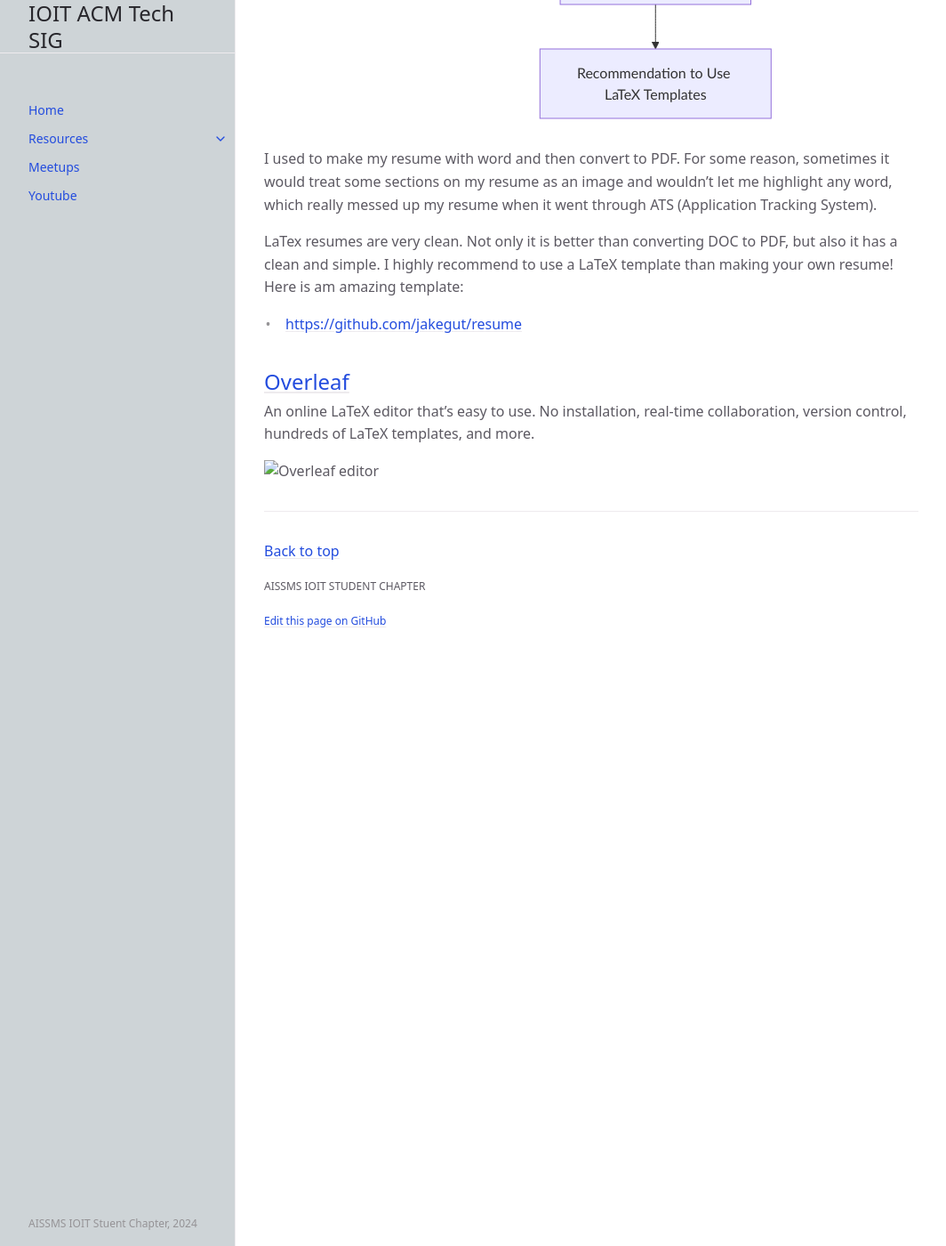
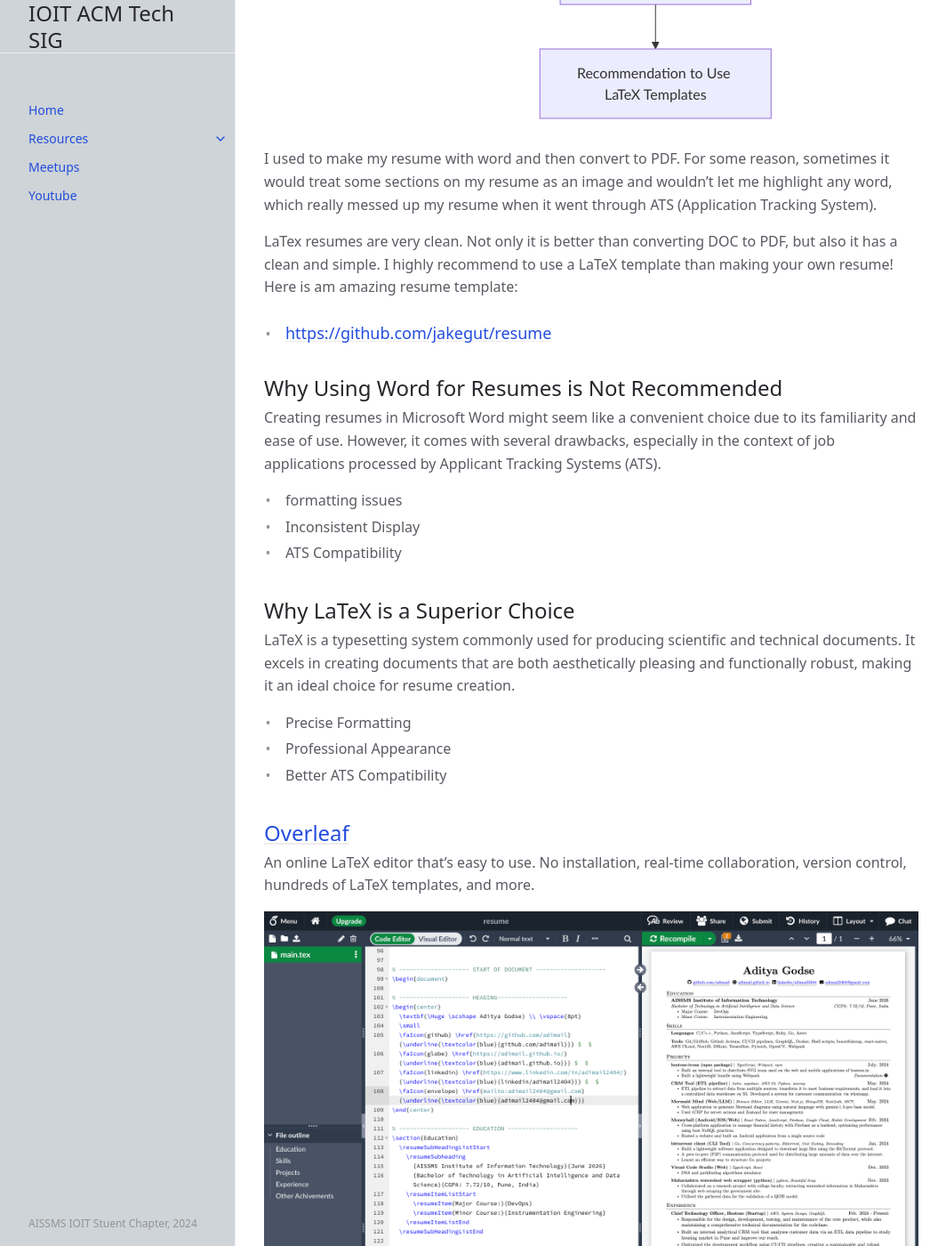
Before and after one commit to adimail/ioit-acm-techsig, a Jekyll site: the page built from docs/resources/resume-template.md, in a window 1280 px wide and 1400 px high, scrolled down 998 px. Shown: the whole window at 89% size, without its empty margins (107-1171 px from the left). Built offline with Jekyll 4.4.1, drawn with Linux system fonts in a browser that asks for light colours; cached includes are drawn as plain includes; some of the changed text lies outside the part shown.

Commit message:
Resume template additions, 3rd sept ppt deck

```diff
--- a/docs/resources/resume-template.md
+++ b/docs/resources/resume-template.md
@@ -26,13 +26,34 @@ graph TD;
 
 I used to make my resume with word and then convert to PDF. For some reason, sometimes it would treat some sections on my resume as an image and wouldn't let me highlight any word, which really messed up my resume when it went through ATS (Application Tracking System).
 
-LaTex resumes are very clean. Not only it is better than converting DOC to PDF, but also it has a clean and simple. I highly recommend to use a LaTeX template than making your own resume! Here is am amazing template:
+LaTex resumes are very clean. Not only it is better than converting DOC to PDF, but also it has a clean and simple. I highly recommend to use a LaTeX template than making your own resume! Here is am amazing resume template:
 
-- [https://github.com/jakegut/resume](https://github.com/jakegut/resume)
+- ### [https://github.com/jakegut/resume](https://github.com/jakegut/resume)
 
+## Why Using Word for Resumes is Not Recommended
+
+Creating resumes in Microsoft Word might seem like a convenient choice due to its familiarity and ease of use. However, it comes with several drawbacks, especially in the context of job applications processed by Applicant Tracking Systems (ATS).
+
+- formatting issues
+- Inconsistent Display
+- ATS Compatibility
+
+## Why LaTeX is a Superior Choice
+
+LaTeX is a typesetting system commonly used for producing scientific and technical documents. It excels in creating documents that are both aesthetically pleasing and functionally robust, making it an ideal choice for resume creation.
+
+- Precise Formatting
+- Professional Appearance
+- Better ATS Compatibility
 
 ## [Overleaf](https://www.overleaf.com)
 
 An online LaTeX editor that's easy to use. No installation, real-time collaboration, version control, hundreds of LaTeX templates, and more.
 
-![Overleaf editor](../../assets/images/blogs/overleaf.png)
+![Overleaf editor](https://raw.githubusercontent.com/adimail/ioit-acm-techsig/main/assets/images/overleaf.png)
+
+## How to Use Overleaf for Your Resume
+
+To use Overleaf, visit [Overleaf website](https://www.overleaf.com) and sign up for a free account. Overleaf is cloud-based, so you don’t need to install anything on your computer.
+
+Use the templete of your choice and make required changes. You can download the PDF file directly from the overleaf editor.
```
Also changed, not shown: index.md (+4 -4 lines), assets/images/large-image.jpg (deleted), assets/images/overleaf.png (added), assets/images/small-image.jpg (deleted), 2 other files.
